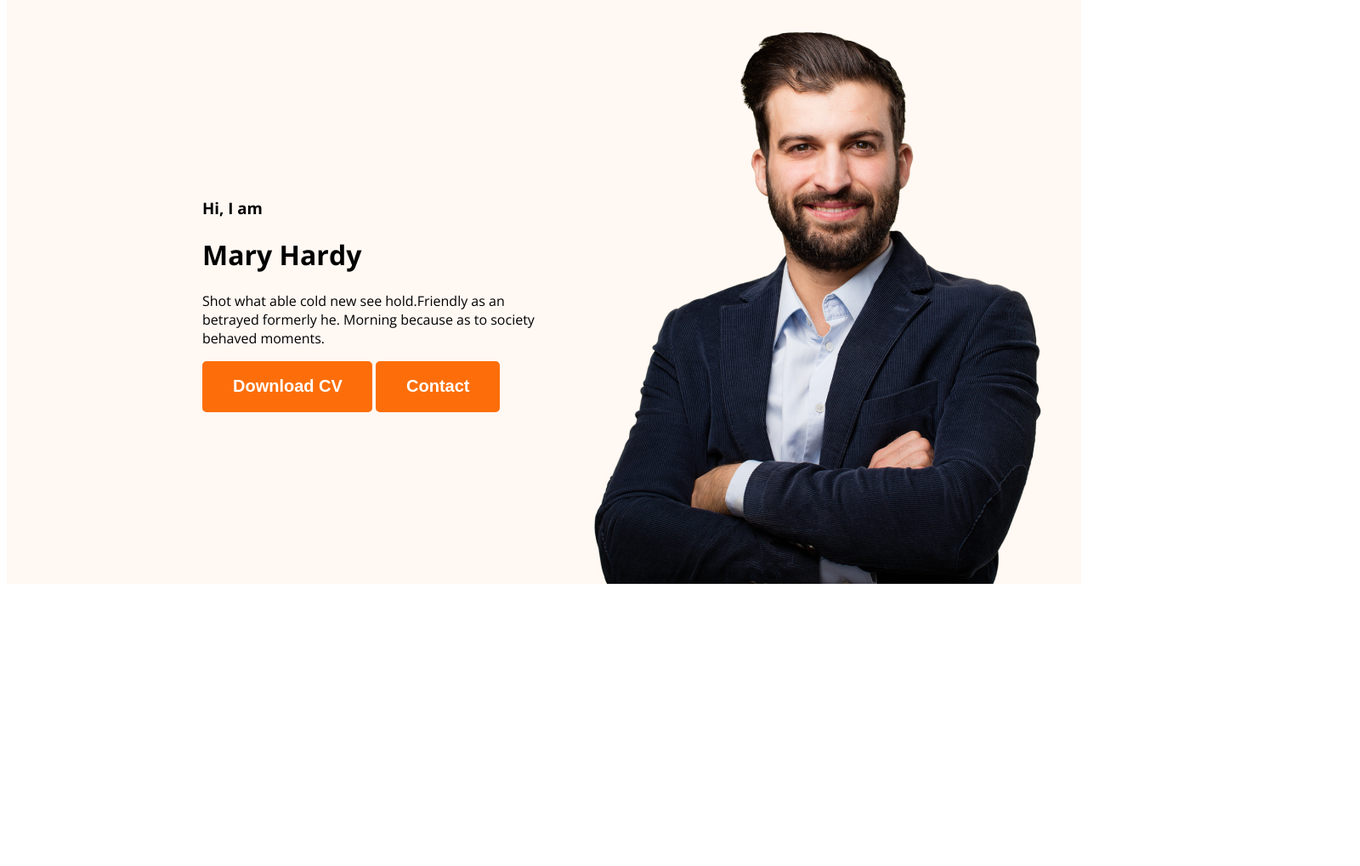
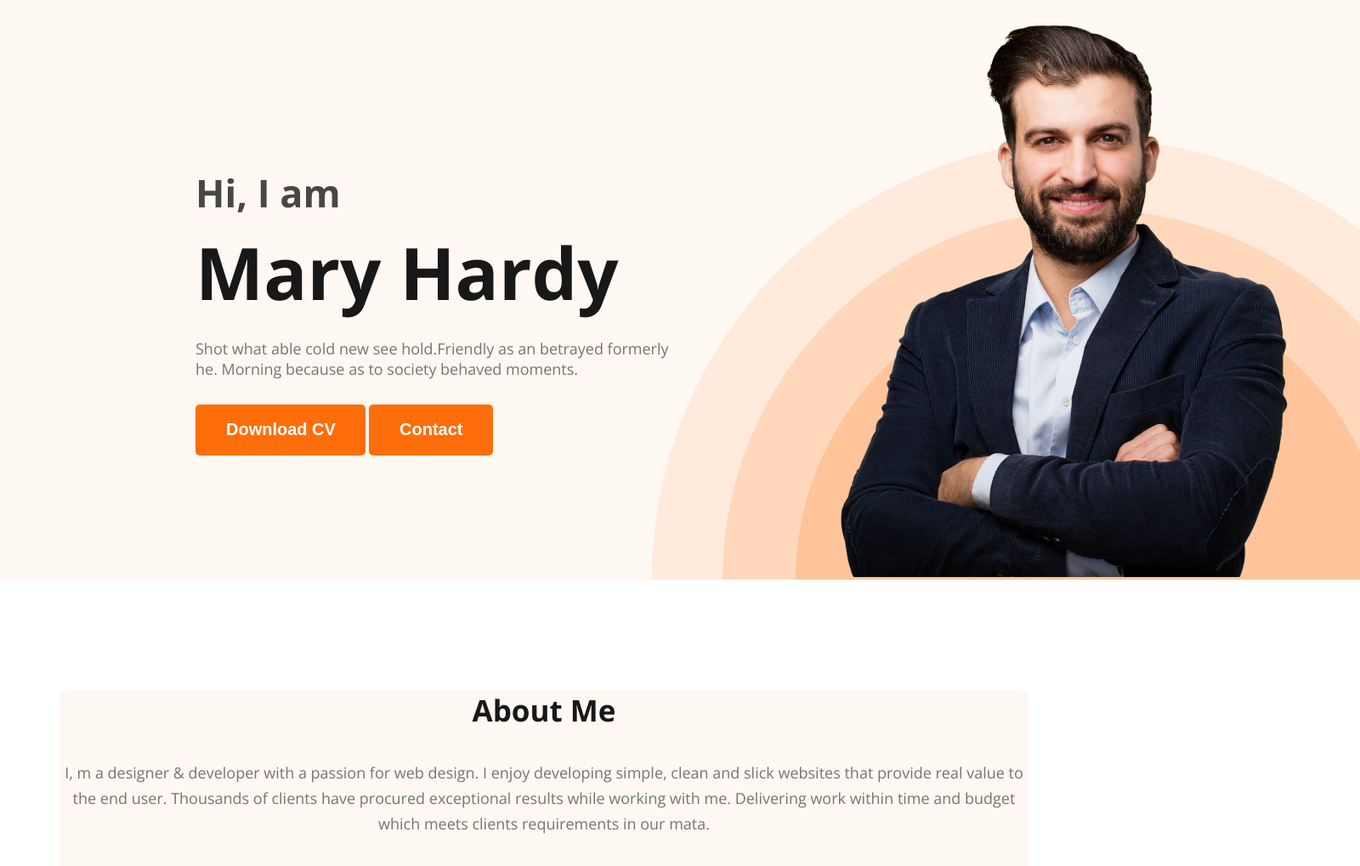
Before and after one commit to KhirulBin/web-developer-portfolio, a plain HTML site: page index.html in a window 1280 px wide. Shown: the part 195-1214 px from the top of the page at 85% size, 1600 px wide, since content can reach past the window. Before the commit the page ends 890 px from the top, so only its background shows below. Drawn offline with nearby package versions, Linux system fonts and the light colour scheme.

Commit message:
about section added

```diff
--- a/index.html
+++ b/index.html
@@ -21,18 +21,23 @@
             </ul>
         </nav>
         <div class="banner">
-            <div class="bannert content">
+            <div class="banner-content">
                 <h3 class="banner-top">Hi, I  am</h3>
                 <h1 class="banner-mid">Mary Hardy</h1>
-                <p>Shot what able cold new see hold.Friendly as an betrayed formerly he. Morning because as to society behaved moments.</p>
+                <p class="banner-description">Shot what able cold new see hold.Friendly as an betrayed formerly he. Morning because as to society behaved moments.</p>
                 <button class="btn-primary">Download CV</button>
                 <button class="btn-primary">Contact</button>
             </div>
-            <img class="dp" src="./images/hardy.png" alt="">
+            <div>
+                <img class="dp" src="./images/hardy.png" alt="">
+            </div>
         </div>
     </header>
     <main>
-
+        <section class="about">
+            <h3 class="section-title">About Me</h3>
+            <p class="section-description">I, m a designer & developer with a passion for web design. I enjoy developing simple, clean and slick websites that provide real value to the end user. Thousands of clients have procured exceptional results while working with me. Delivering work within time and budget which meets clients requirements in our mata.</p>
+        </section>
     </main>
     <footer>
 
--- a/styles/blog.css
+++ b/styles/blog.css
@@ -1,12 +1,12 @@
 body {
     font-family: 'Open Sans', sans-serif;
+    margin: 0;
 }
 
 nav {
     justify-content: space-between;
     display: flex;
     align-items: center;
-    margin: 0 230px 0 226px;
 }
 
 .text-primary {
@@ -17,7 +17,7 @@ nav {
     border-radius: 5px;
     background-color: #FD6E0A;
     border: none;
-    color: var(--White-Color, #FFF);
+    color: #FFF;
     font-size: 20px;
     font-weight: 700;
     padding: 18px 35px 19px 36px;
@@ -27,11 +27,13 @@ nav {
     color: #181818;
     font-size: 45px;
     font-weight: 800;
+    margin-left: 226px;
 }
 
 nav>ul {
     display: flex;
     align-items: center;
+    margin-right: 230px;
 }
 
 nav li {
@@ -45,16 +47,74 @@ nav a {
 }
 
 header {
+    width: 1600px;
+    height: 877px;
     background: #FFF8F3;
+    background-image: url('../images/header_bg.png');
+    background-repeat: no-repeat;
+    background-position: bottom right;
 }
 
 .banner {
-    padding: 47px 38px 0 230px;
     display: flex;
     align-items: center;
+    justify-content: space-between;
+    padding: 47px 38px 0px 230px;
 }
 
 .banner .dp {
     width: 584px;
     height: 676px;
+    padding-right: 38px;
+    margin-bottom: 0px;
 }
+
+.banner-top {
+    color: #474747;
+    font-size: 45px;
+    font-weight: 600;
+    margin-bottom: 0;
+}
+
+.banner-mid {
+    color: #181818;
+    font-size: 85px;
+    font-weight: 700;
+    margin-top: 5px;
+    margin-bottom: 20px;
+}
+
+.banner-description {
+    color: #757575;
+    font-size: 18px;
+    font-weight: 400;
+    margin-top: 0px;
+    margin-bottom: 30px;
+}
+
+.banner-content {
+    max-width: 585px;
+}
+
+.about {
+    width: 1140px;
+    text-align: center;
+    height: 550px;
+    border-radius: 10px;
+    background: #FFF8F3;
+    margin: 130px auto;
+}
+
+.section-title {
+    color: #181818;
+    font-size: 35px;
+    font-weight: 700;
+}
+
+.section-description {
+    color: var(--Dark-03, #757575);
+    text-align: center;
+    font-size: 18px;
+    font-weight: 400;
+    line-height: 30px;
+}
```
